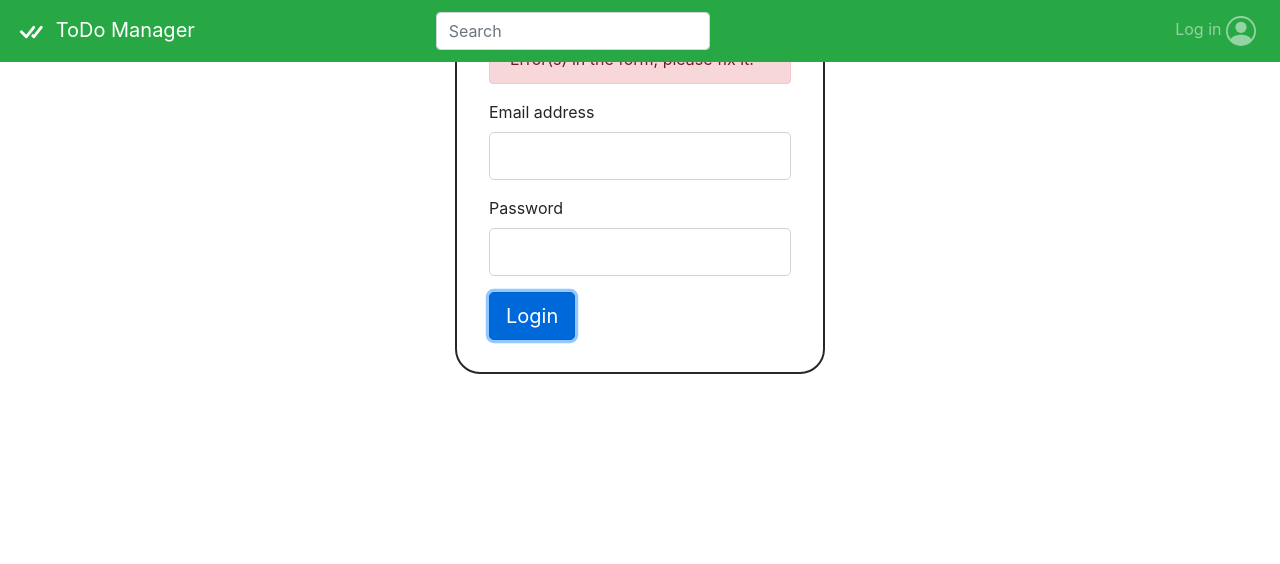
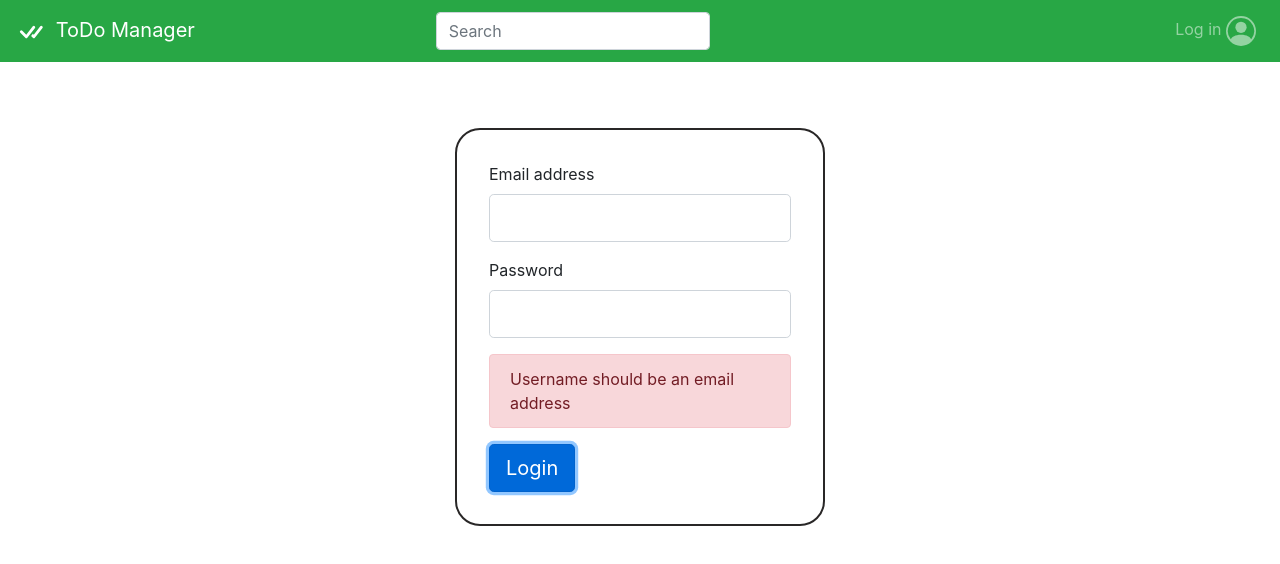
Before and after one commit to HeydarliAtabay/ToDoList, a React (Create React App) app in the folder client/: page /login in a window 1280 px wide. Both pictures are taken after a click on the button "Login". Shown: the top 564 px of the page. Built offline with nearby package versions, Linux system fonts and the light colour scheme; no server answers.

Commit message:
BigLab2D: Login validations were added

```diff
--- a/client/src/App.css
+++ b/client/src/App.css
@@ -47,7 +47,7 @@
   padding: 2rem;
   border: 2px solid rgb(41, 39, 39);
   border-radius: 25px;
-  margin: 0 auto;
+  margin: 8rem auto auto auto;
   width: 370px;
   height: max-content;
 }
--- a/client/src/App.js
+++ b/client/src/App.js
@@ -170,7 +170,7 @@ function App() {
     setMessage('')
   }
 
-
+//
   // we need to render the ModalForm subject to a condition, so that it is created and destroyed every time, thus useState is called again to initialize the state variables
   return (
     <Router>
--- a/client/src/components/LoginComponent.js
+++ b/client/src/components/LoginComponent.js
@@ -12,8 +12,7 @@ function LoginForm(props) {
       event.preventDefault();
       setErrorMessage('');
       const credentials = { username, password };
-
-      // SOME VALIDATION, ADD MORE!!!
+      const emailcheck=username.includes("@")
       let valid = true;
       if(username === '' || password === '' || password.length < 6)
           valid = false;
@@ -22,17 +21,21 @@ function LoginForm(props) {
       {
         props.login(credentials);
       }
-      else {
-        // show a better error message...
-        setErrorMessage('Error(s) in the form, please fix it.')
+      if(password.length<=5) setErrorMessage('The length of password should be higher than 5 characters')
+
+      if(!emailcheck)  {
+        setErrorMessage('Username should be an email address')
       }
+
+      else setErrorMessage('Entered credentials are not true')
+
+
   };
 
   return (
     <>
     <div className="loginForm" >
     <Form  >
-      {errorMessage ? <Alert variant='danger'>{errorMessage}</Alert> : ''}
       <Form.Group controlId='username'>
           <Form.Label>Email address</Form.Label>
           <Form.Control type='email' value={username} onChange={ev => setUsername(ev.target.value)} size="lg" />
@@ -41,6 +44,7 @@ function LoginForm(props) {
           <Form.Label>Password</Form.Label>
           <Form.Control type='password' value={password} onChange={ev => setPassword(ev.target.value)} size="lg" />
       </Form.Group>
+      {errorMessage ? <Alert variant='danger'>{errorMessage}{props.servererror}</Alert> : ''}
       <Button size="lg" onClick={handleSubmit}>Login</Button>
     </Form>
     </div>
```
Also changed, not shown: 1 other file (tests, documents, lock files or other folders).
